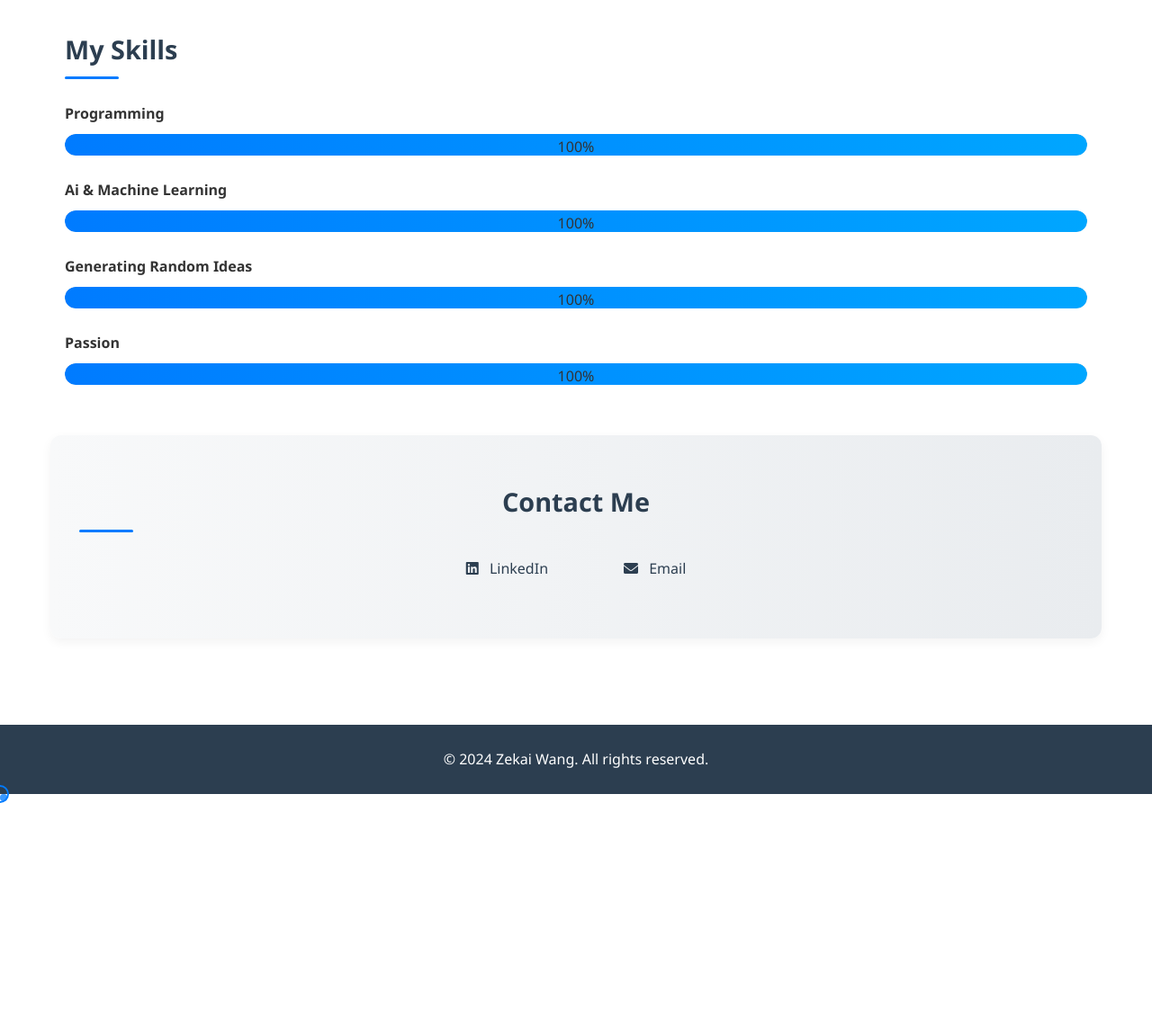
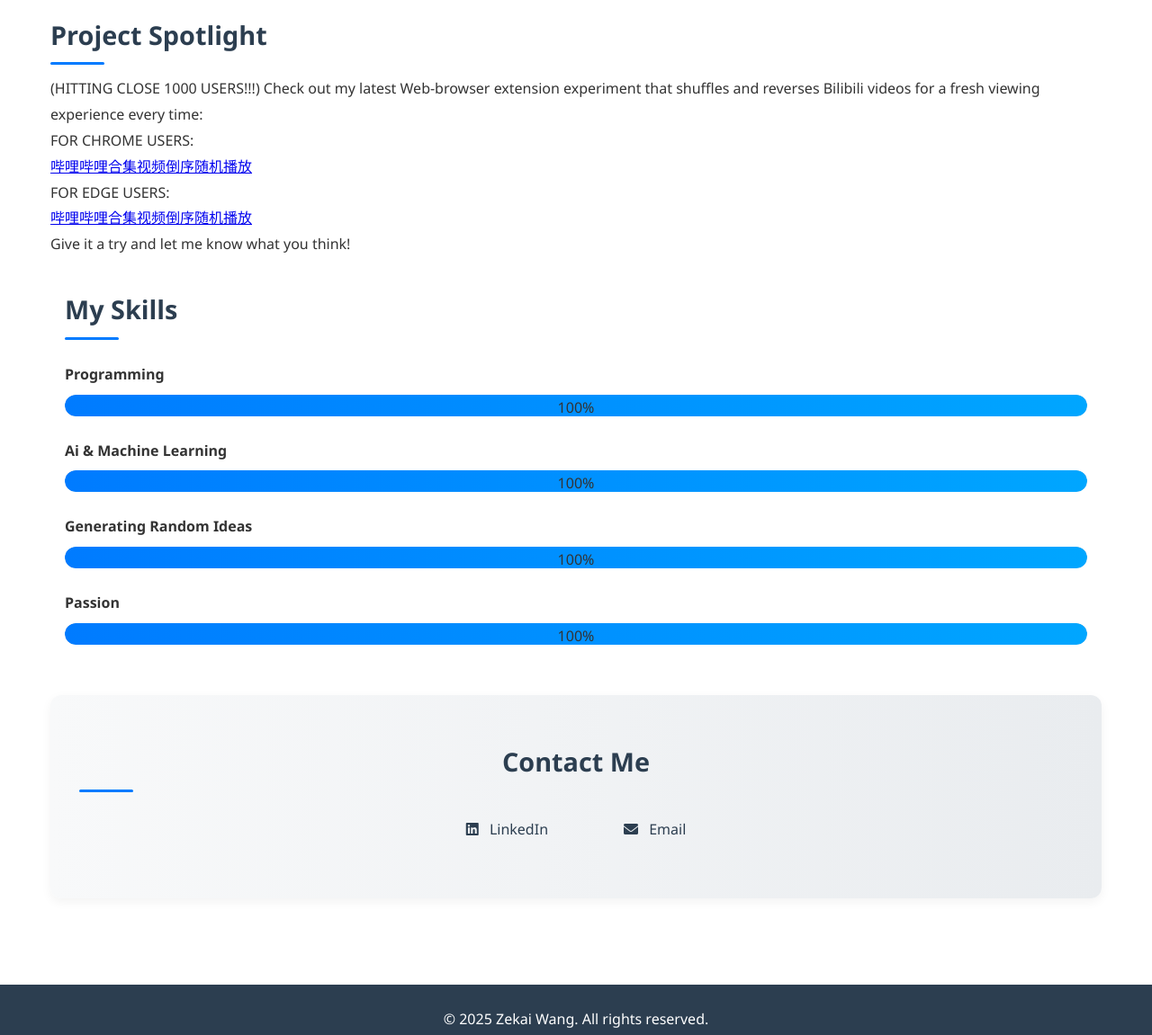
Before and after one commit to zwanggd/personal-website, a plain HTML site: page index.html in a window 1280 px wide. Shown: the part 1305-2456 px from the top of the page at 90% size. Before the commit the page ends 2188 px from the top, so only its background shows below. Drawn offline with Linux system fonts and the light colour scheme.

Commit message:
project update

```diff
--- a/index.html
+++ b/index.html
@@ -72,6 +72,22 @@
                 Outside of sports, I enjoy video games 🎮, diving deep into war history 📚, human geography 🗺️, and philosophy 🤔—because understanding the past and the world makes life even more interesting.</p>
         </section>
 
+        <section class="projects">
+            <h2>Project Spotlight</h2>
+            <p>(HITTING CLOSE 1000 USERS!!!) Check out my latest Web-browser extension experiment that shuffles and reverses Bilibili videos for a fresh viewing experience every time:
+                <br>
+                FOR CHROME USERS:
+                <br>
+                <a href="https://chromewebstore.google.com/detail/%E5%93%94%E5%93%A9%E5%93%94%E5%93%A9%E5%90%88%E9%9B%86%E8%A7%86%E9%A2%91%E5%80%92%E5%BA%8F%E9%9A%8F%E6%9C%BA%E6%92%AD%E6%94%BE/daboeggiphdhiiacmbkbmacfehomkhom?authuser=0&amp;hl=zh-cn" target="_blank" rel="noopener noreferrer" class="project-link">哔哩哔哩合集视频倒序随机播放</a>
+                <br>
+                FOR EDGE USERS:
+                <br>
+                <a href="https://microsoftedge.microsoft.com/addons/detail/giopnhjlmcholpmjbcdcmpndifgefich" target="_blank" rel="noopener noreferrer" class="project-link">哔哩哔哩合集视频倒序随机播放</a>
+                <br>
+                Give it a try and let me know what you think!
+            </p>
+        </section>
+
         <section class="skills">
             <h2>My Skills</h2>
             <div class="skill-bars">
@@ -117,7 +133,7 @@
     </main>
 
     <footer>
-        <p>&copy; 2024 Zekai Wang. All rights reserved.</p>
+        <p>&copy; 2025 Zekai Wang. All rights reserved.</p>
     </footer>
     <script src="js/script.js"></script>
 </body>
```
Also changed, not shown: 1 other file.
